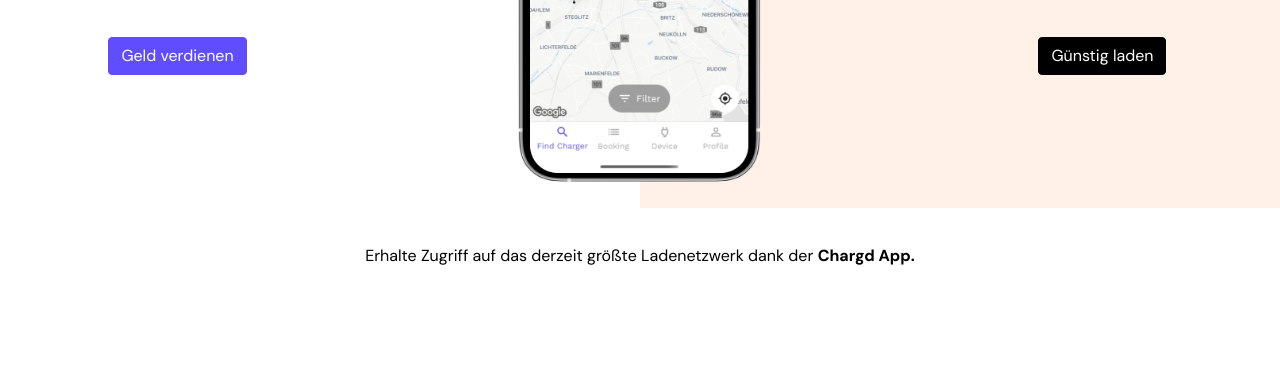
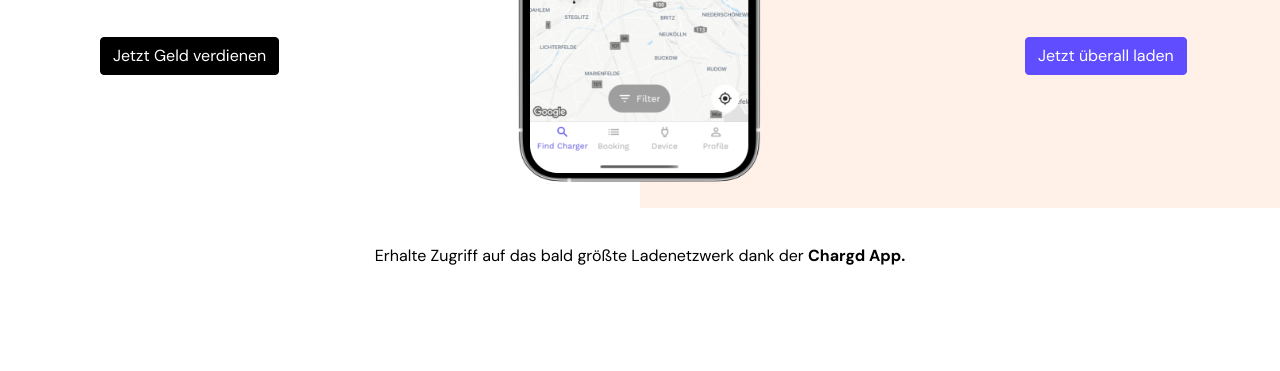
Before and after one commit to matteryanalytics/matteryanalytics.github.io, a website: page index.html in a window 1280 px wide. Shown: the part 429-800 px from the top of the page. Drawn offline with Linux system fonts and the light colour scheme.

Commit message:
updated button color

```diff
--- a/index.html
+++ b/index.html
@@ -73,7 +73,7 @@
                                 <div class="col-lg-6 col-md-12">
                                     <div class="text-center">
                                         <div class="hidden-lg hidden-md hidden-sm">&nbsp;</div>
-                                        <a href="https://anmelden.chargd-app.com" class="btn btn-success ButtonLink">Geld verdienen</a>
+                                        <a href="https://anmelden.chargd-app.com" class="btn btn-success-blk ButtonLink">Jetzt Geld verdienen</a>
                                         <div class="hidden-lg hidden-md hidden-sm">&nbsp;</div>
                                     </div>
                                 </div>
@@ -121,7 +121,7 @@
                                 <div class="col-lg-6 col-md-12">
                                     <div class="text-center">
                                         <div class="hidden-lg hidden-md hidden-sm">&nbsp;</div>
-                                            <a href="https://anmelden.chargd-app.com" class="btn btn-success-blk ButtonLink">Günstig laden</a>
+                                            <a href="https://anmelden.chargd-app.com" class="btn btn-success ButtonLink">Jetzt überall laden</a>
                                         <div class="hidden-lg hidden-md hidden-sm">&nbsp;</div>
                                     </div>
                                 </div>
@@ -154,7 +154,7 @@
     <div class="component-column eid-43OTC1Adj7XvVofiPmea6K col-md-12 col-md-offset-0 col-sm-12 col-sm-offset-0 col-xs-12" data-reactid="50">
     <div class="free-text" name="43OTC1Adj7XvVofiPmea6K" data-reactid="51">
     <div class=" component-free-text long-text eid-43OTC1Adj7XvVofiPmea6K" data-reactid="52"><p>
-    <p>Erhalte Zugriff auf das derzeit größte Ladenetzwerk dank der <b>Chargd App.</b></p>
+    <p>Erhalte Zugriff auf das bald größte Ladenetzwerk dank der <b>Chargd App.</b></p>
     </div></div></div></div></div></div>
 
 
```
